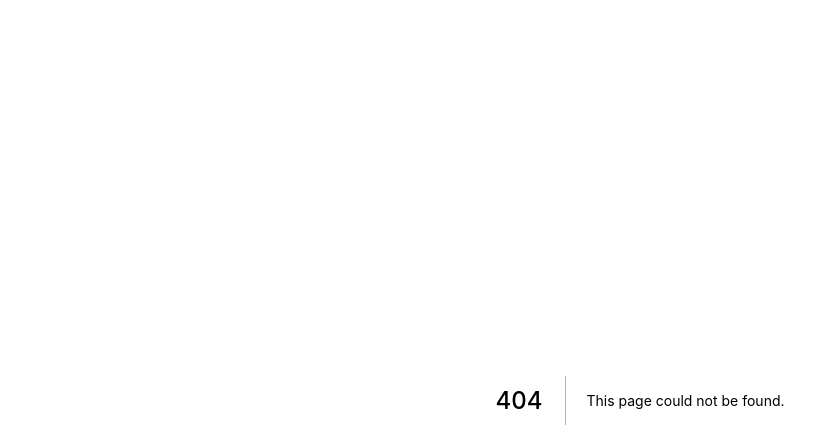
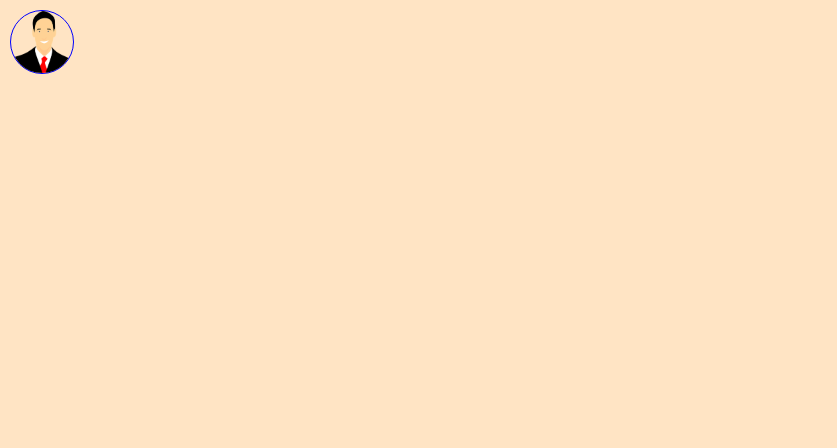
Before and after one commit to catsky/daily_css, a Next.js app: page /3avatar in a window 1280 px wide. Before the commit this address had no page. Shown: the top 448 px of the page, without its empty margins (0-837 px from the left). Built offline with nearby package versions, Linux system fonts and the light colour scheme.

Commit message:
add 3 avatar

```diff
--- /dev/null
+++ b/pages/3avatar.js
@@ -0,0 +1,18 @@
+import React from 'react';
+import Image from 'next/image';
+import styles from '../styles/3avatar.module.css';
+
+export default function ArrowButton() {
+  return (
+    <div style={{ display: 'flex', margin: '10px' }}>
+      <div className={styles.avatar}>
+        <Image
+          className={styles.avatar__image}
+          src="/images/3avatar.webp"
+          width={500}
+          height={500}
+        />
+      </div>
+    </div>
+  );
+}
--- /dev/null
+++ b/styles/3avatar.module.css
@@ -0,0 +1,12 @@
+.avatar {
+  width: 64px;
+  height: 64px;
+  border-radius: 50%;
+  border: 1px solid blue;
+}
+
+.avatar__image {
+  border-radius: 50%;
+  width: 100%;
+  height: 100%;
+}
```
Also changed, not shown: public/images/3avatar.webp (added).
